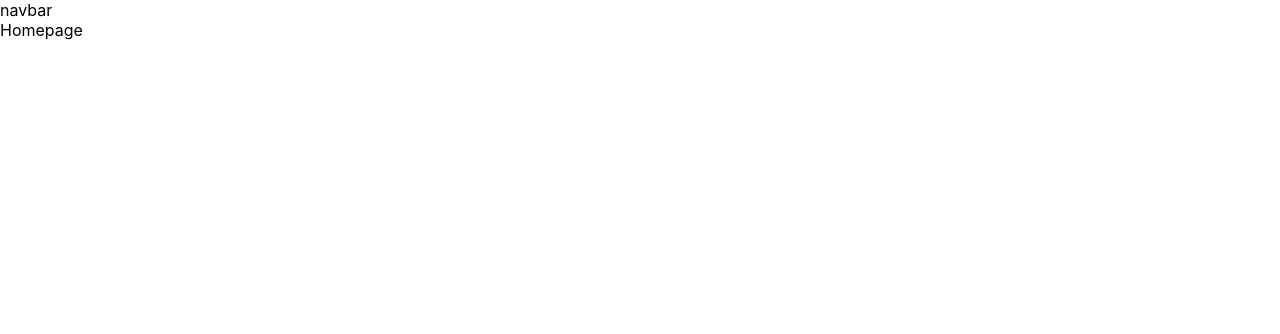
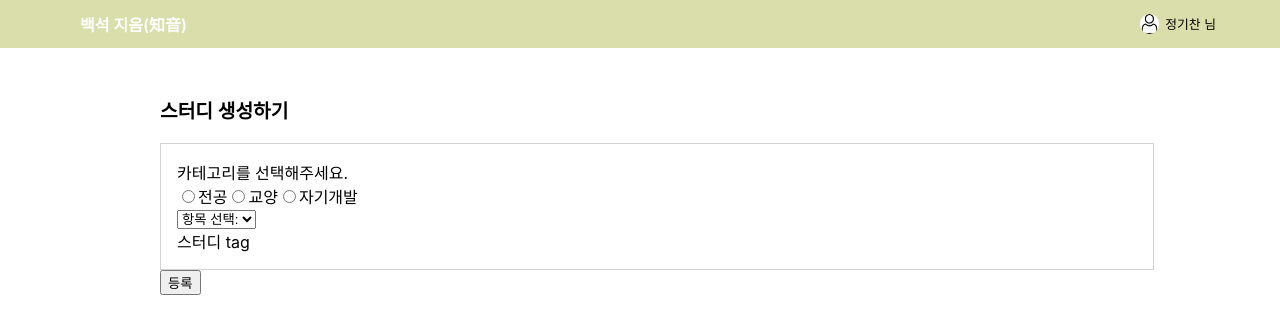
Before and after one commit to bmbx08/Jieum, a React (Create React App) app: page / in a window 1280 px wide. Shown: the top 334 px of the page. Built offline with nearby package versions, Linux system fonts and the light colour scheme.

Commit message:
study-create-page in progress

```diff
--- a/src/layout/AppLayout.jsx
+++ b/src/layout/AppLayout.jsx
@@ -1,11 +1,22 @@
-import React from 'react'
+import React, { useState } from 'react'
 import { Outlet } from 'react-router-dom'
+import profileImg from "./images/male-profile.png"
+import "./AppLayout.style.css"
 
 const AppLayout = () => {
+  const [userName,setUserName]=useState("정기찬")
   return (
-    <div>
-      navbar
+    <div className='asdf'>
+      <div className='navbar'>
+        <div className='site-title-section'>
+        백석 지음(知音)
+        </div>
+        <div className='user-section'>
+          <img src={profileImg} className="profile-image"/>
+          <div>{userName} 님</div>
+        </div>
 
+      </div>
       <Outlet/> {/*네브바 고정 위해 필요*/}
     </div>
   )
--- /dev/null
+++ b/src/layout/AppLayout.style.css
@@ -0,0 +1,31 @@
+
+
+.navbar{
+    /* position: fixed;
+    width:100%; */
+    display: flex;
+    justify-content:space-between;
+    height:3em;
+    background-color: rgba(218,222,170,255);
+    display: flex;
+    align-items: center;
+}
+
+.site-title-section{
+    color:white;
+    font-weight:600;
+    margin-left:5em;
+}
+
+.user-section{
+    display: flex;
+    margin-right: 5em;
+    font-size: 0.8em;
+}
+
+.profile-image{
+    width: 1.5em;
+    background-color: white;
+    border-radius: 1.5em;
+    margin-right: 0.5em;
+}
--- a/src/pages/Homepage/Homepage.jsx
+++ b/src/pages/Homepage/Homepage.jsx
@@ -1,5 +1,12 @@
-import React, { useState } from 'react'
+import React, { useEffect, useState } from 'react'
 import { useDispatch, useSelector } from 'react-redux';
+import { dropDownArrayObject } from './arrayObject';
+import { majorSubjectArrayObject } from './arrayObject';
+import "./Homepage.style.css"
+import CategoryRadioGroup from './components/CategoryRadioGroup';
+import DropdownOne from './components/DropdownOne';
+import DropdownTwo from './components/DropdownTwo';
+import BadgeGroup from './components/BadgeGroup';
 
 const Homepage = () => {
   // let count = useSelector((state)=>state.count);
@@ -9,15 +16,92 @@ const Homepage = () => {
   //   dispatch({type:"INCREMENT"})
   // }
 
+  const [selectedCategory,setSelectedCategory]= useState("");
+  const [selectedDropdownOne,setSelectedDropdownOne] = useState("");
+  const [showDropdownTwo,setShowDropdownTwo] = useState(false);
+  const [selectedDropdownTwo, setSelectedDropdownTwo]=useState("");
+  const [showSelfImproveInput, setShowSelfImproveInput] = useState(false);
+  const [selfImproveSubject, setSelfImproveSubject] = useState("");
+  const [interestBadgeArray, setInterestBadgeArray] = useState([]);
+
+  const handleCategoryRadio =(event)=>{
+    setSelectedCategory(event.target.value);
+    setShowDropdownTwo(false);
+    setShowSelfImproveInput(false);
+    setSelfImproveSubject("");
+    setSelectedDropdownOne("");
+    setSelectedDropdownTwo("");
+  }
+
+  const handleDropdownOne=(event)=>{
+    setSelectedDropdownOne(event.target.value);
+    if(selectedCategory!=="자기개발"){
+      setShowDropdownTwo(true);
+    }
+    if(selectedCategory==="자기개발"){
+      setShowSelfImproveInput(true);
+    }
+
+  }
+
+  const handleDropdownTwo = (event)=>{
+    setSelectedDropdownTwo(event.target.value);
+  }
+
+  useEffect(()=>{
+    if(selectedCategory){
+      setInterestBadgeArray([...interestBadgeArray,selectedCategory])
+    }
+    if(selectedDropdownOne){
+      setInterestBadgeArray([...interestBadgeArray,selectedDropdownOne])
+    }
+    if(selectedDropdownTwo){
+      setInterestBadgeArray([...interestBadgeArray,selectedDropdownTwo])
+    }
+  },[selectedCategory,selectedDropdownOne, selectedDropdownTwo])
+
   return (
-    <div>
-      Homepage
-      {/* <div>
-        {count}
-        <button onClick={increase}>증가!</button>
-      </div> */}
+    <div className='study-create-page'>
+      <div className='form-container'>
+        <div className='title-segment'>
+          <div className='form-title'>
+            스터디 생성하기
+          </div>
+
+        </div>
+        <div className='top-box'>
+          <div>
+            <div>카테고리를 선택해주세요.</div>
+              <CategoryRadioGroup selectedCategory={selectedCategory} handleCategoryRadio={handleCategoryRadio}/>
+              <div className='dropdown-section'>
+                <DropdownOne selectedDropdownOne={selectedDropdownOne} handleDropdownOne={handleDropdownOne} selectedCategory={selectedCategory}/>
+                {showDropdownTwo?<DropdownTwo selectedDropdownTwo={selectedDropdownTwo} handleDropdownTwo={handleDropdownTwo} selectedDropdownOne={selectedDropdownOne} />:""}
+                {showSelfImproveInput?(
+                  <input onChange={(event)=>setSelfImproveSubject(event.target.value)} placeholder={`${selectedDropdownOne}관련 과목을 적어주세요..`}/>
+                ):""}
+              </div>
+
+            </div>
+            <div>
+              <div>스터디 tag</div>
+              <BadgeGroup selectedCategory={selectedCategory} selectedDropdownOne={selectedDropdownOne} selectedDropdownTwo={selectedDropdownTwo} selfImproveSubject={selfImproveSubject}/>
+            </div>
+          <div>
+
+          </div>
+
+        </div>
+        <div className='bottom-box'>
+
+        </div>
+        <div className='button-section'>
+          <button className='submit-button'>등록</button>
+        </div>
+      </div>
     </div>
   )
 }
 
-export default Homepage
+
+
+export default Homepage;
--- a/src/pages/Homepage/Homepage.style.css
+++ b/src/pages/Homepage/Homepage.style.css
@@ -0,0 +1,38 @@
+.study-create-page{
+    padding: 0 10em;
+    padding-top: 3em;
+}
+
+.form-title{
+    font-size: 1.2em;
+    font-weight: 600;
+    margin-bottom: 1em;
+}
+
+.top-box{
+    width:100%;
+    border: 1px solid lightgray;
+    padding: 1em;
+}
+
+.category-button{
+    border:none;
+    background-color: rgba(217,217,217,255);
+    border-radius:10%;
+    color:rgba(122,122,122,255);
+    padding: 0.2em 1.2em;
+    margin-right: 0.3em;
+}
+
+.dropdown-section{
+    display:flex;
+    justify-content: space-between;
+}
+
+.interest-badge{
+    padding: 0.3em 0.8em;
+    background-color: beige;
+    border-radius: 25%;
+    font-size: 0.8em;
+    margin-right: 0.4em;
+}
--- /dev/null
+++ b/src/pages/Homepage/arrayObject.js
@@ -0,0 +1,18 @@
+export const dropDownArrayObject={
+    categoryList:["전공","교양","자기개발"],
+    majorList:["컴퓨터공학부", "첨단IT학부", "기독교학부", "어문학부", "사회복지학부", "경찰학부", "경상학부", "관광학부", "사범학부",  "보건학부", "간호학과", "디자인영상학부", "스포츠과학부", "문화예술학부", "혁신융합학부", "외식산업학부"],
+    electiveList:["기초교양","심화교양","소양교양"],
+    selfImproveList:["어학","취업","취미","개발","기타"],
+}
+
+export const majorSubjectArrayObject={
+    computer:["C언어프로그래밍","파이썬프로그래밍","컴퓨터구조론","자료구조론"],
+    it:["첨단기술의 이해","유닉스프로그래밍","빅데이터","인공지능"],
+    christian:["기독교이해","구약성경의 이해","종교학개론","종교사회학"]
+}
+
+export const electiveSubjectArrayObject={
+    basic:["맞춤형 글쓰기", "발표와 토론", "글로벌 역량", "기타 외국어"],
+    advanced:["균형 교양","창의 융합 교양"],
+    literacy:["대인관계, 사회봉상, 리더십"]
+}
--- /dev/null
+++ b/src/pages/Homepage/components/BadgeGroup.jsx
@@ -0,0 +1,15 @@
+import React from 'react'
+
+const BadgeGroup = ({selectedCategory, selectedDropdownOne, selectedDropdownTwo, selfImproveSubject}) => {
+  return (
+    <div>
+      {selectedCategory&&(<span className='interest-badge'>{selectedCategory}</span>)}
+      {selectedDropdownOne&&(<span className='interest-badge'>{selectedDropdownOne}</span>)}
+      {selectedDropdownTwo&&(<span className='interest-badge'>{selectedDropdownTwo}</span>)}
+      {selfImproveSubject&&(<span className='interest-badge'>{selfImproveSubject}</span>)}
+
+    </div>
+  )
+}
+
+export default BadgeGroup
--- /dev/null
+++ b/src/pages/Homepage/components/CategoryRadioGroup.jsx
@@ -0,0 +1,23 @@
+import React from "react";
+import { dropDownArrayObject } from "../arrayObject";
+
+const CategoryRadioGroup = ({selectedCategory,handleCategoryRadio}) => {
+  return (
+    <div>
+      {dropDownArrayObject.categoryList.map((category)=>(
+        <label>
+          <input
+            type="radio"
+            name="category"
+            value={`${category&&category}`}
+            checked={selectedCategory&&selectedCategory === `${category}`}
+            onChange={handleCategoryRadio&&handleCategoryRadio}
+          />
+          {category&&category}
+        </label>
+      ))}
+    </div>
+  );
+};
+
+export default CategoryRadioGroup;
--- /dev/null
+++ b/src/pages/Homepage/components/DropdownOne.jsx
@@ -0,0 +1,30 @@
+import React from "react";
+import {dropDownArrayObject} from "../arrayObject";
+
+const DropdownOne = ({selectedDropdownOne,handleDropdownOne,selectedCategory}) => {
+  return (
+    <>
+            <div>
+              <select value={selectedDropdownOne} onChange={handleDropdownOne}>
+                <option value="" disabled>
+                {selectedCategory||"항목"} 선택:
+                </option>
+                {selectedCategory === "전공" &&
+                  dropDownArrayObject.majorList.map((option) => (
+                    <option value={`${option}`}>{option}</option>
+                  ))}
+                {selectedCategory === "교양" &&
+                  dropDownArrayObject.electiveList.map((option) => (
+                    <option value={`${option}`}>{option}</option>
+                  ))}
+                {selectedCategory === "자기개발" &&
+                  dropDownArrayObject.selfImproveList.map((option) => (
+                    <option value={`${option}`}>{option}</option>
+                  ))}
+              </select>
+            </div>
+    </>
+  );
+};
+
+export default DropdownOne;
--- /dev/null
+++ b/src/pages/Homepage/components/DropdownTwo.jsx
@@ -0,0 +1,45 @@
+import React from "react";
+import {majorSubjectArrayObject} from "../arrayObject";
+import {electiveSubjectArrayObject} from "../arrayObject";
+
+const DropdownTwo = ({
+  selectedDropdownTwo,
+  handleDropdownTwo,
+  selectedDropdownOne,
+}) => {
+  return (
+    <div>
+      <select value={selectedDropdownTwo} onChange={handleDropdownTwo}>
+        <option value="" disabled>
+          과목 선택:
+        </option>
+        {selectedDropdownOne === "컴퓨터공학부" &&
+          majorSubjectArrayObject.computer.map((option) => (
+            <option value={`${option}`}>{option}</option>
+          ))}
+        {selectedDropdownOne === "첨단IT학부" &&
+          majorSubjectArrayObject.it.map((option) => (
+            <option value={`${option}`}>{option}</option>
+          ))}
+        {selectedDropdownOne === "기독교학부" &&
+          majorSubjectArrayObject.christian.map((option) => (
+            <option value={`${option}`}>{option}</option>
+          ))}
+        {selectedDropdownOne === "기초교양" &&
+          electiveSubjectArrayObject.basic.map((option) => (
+            <option value={`${option}`}>{option}</option>
+          ))}
+        {selectedDropdownOne === "심화교양" &&
+          electiveSubjectArrayObject.advanced.map((option) => (
+            <option value={`${option}`}>{option}</option>
+          ))}
+        {selectedDropdownOne === "소양교양" &&
+          electiveSubjectArrayObject.literacy.map((option) => (
+            <option value={`${option}`}>{option}</option>
+          ))}
+      </select>
+    </div>
+  );
+};
+
+export default DropdownTwo;
```
Also changed, not shown: src/layout/images/female-profile.jpg (added), src/layout/images/male-profile.png (added).
